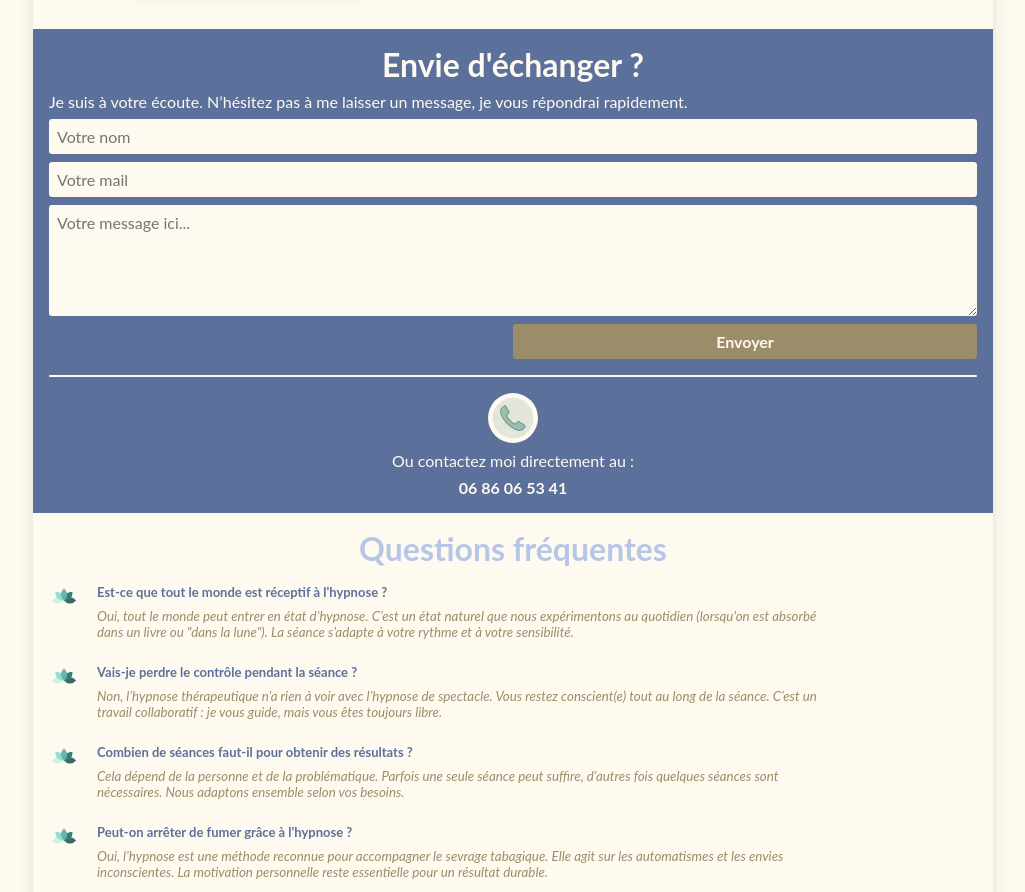
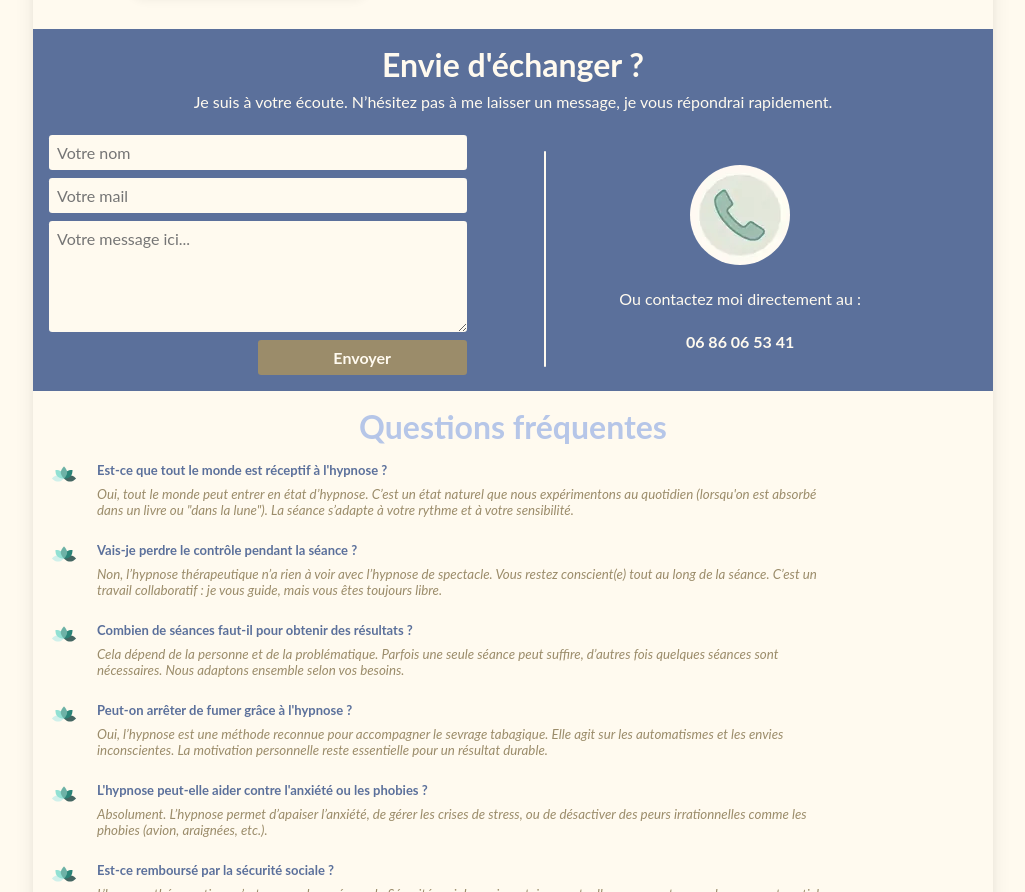
Before and after one commit to vrsslt/Hypnose-Malika, an Astro site: page / in a window 1280 px wide. Shown: the part 2467-3359 px from the top of the page, without its empty margins (127-1152 px from the left). Built offline with nearby package versions, Linux system fonts and the light colour scheme; Astro itself is replaced by a stand-in of ours.

Commit message:
contact section responsive for desktop ok

```diff
--- a/src/components/Contact.astro
+++ b/src/components/Contact.astro
@@ -5,6 +5,7 @@
         Envie d'échanger ?
     </h3>
     <p>Je suis à votre écoute. N’hésitez pas à me laisser un message, je vous répondrai rapidement.</p>
+    <div class="flex-container">
     <div class="form-container">
 
         <form action="#" method="POST">
@@ -20,6 +21,7 @@
         <p>Ou contactez moi directement au : </p>
         <a class="phone-number" href="tel:+33686065341">06 86 06 53 41</a>
     </div>
+</div>
 </section>
 
 <style>
@@ -115,4 +117,34 @@
         text-decoration: none;
     }
 
+@media (min-width: 1024px) {
+
+    .contact p {
+        text-align: center;
+        margin-bottom: 1.5rem;
+    }
+    .flex-container {
+        position: relative;
+        display: grid;
+        grid-template-columns: 45% 10% 45%;
+        gap: 2rem;
+    }
+
+    .line {
+        height: 90%;
+        width: 2px;
+    }
+
+    .phone-container {
+        position: absolute;
+        right: 12.5%;
+        top: 12.5%;
+    }
+
+    .phone-container img {
+        width: 100px;
+        height: 100px;
+        margin-bottom: 1rem;
+    }
+}
 </style>
```
